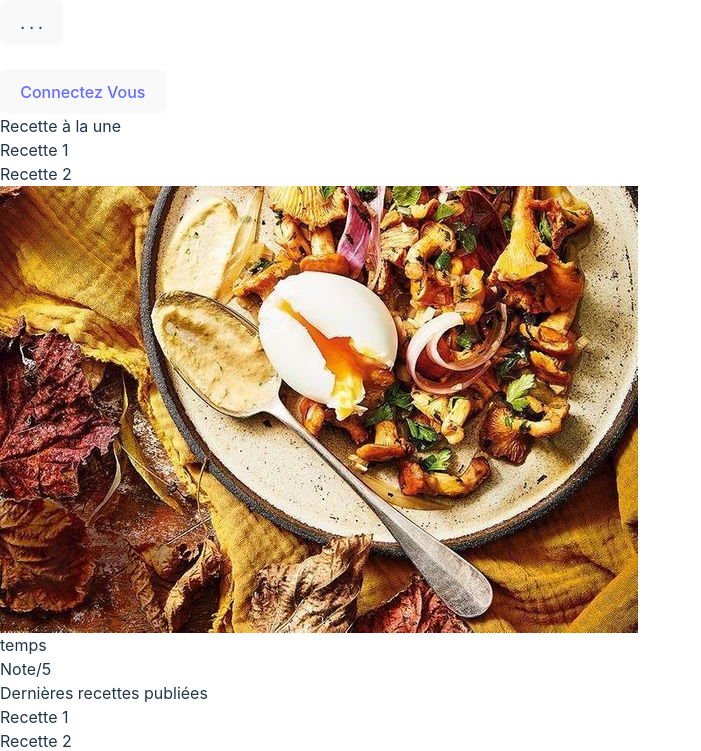
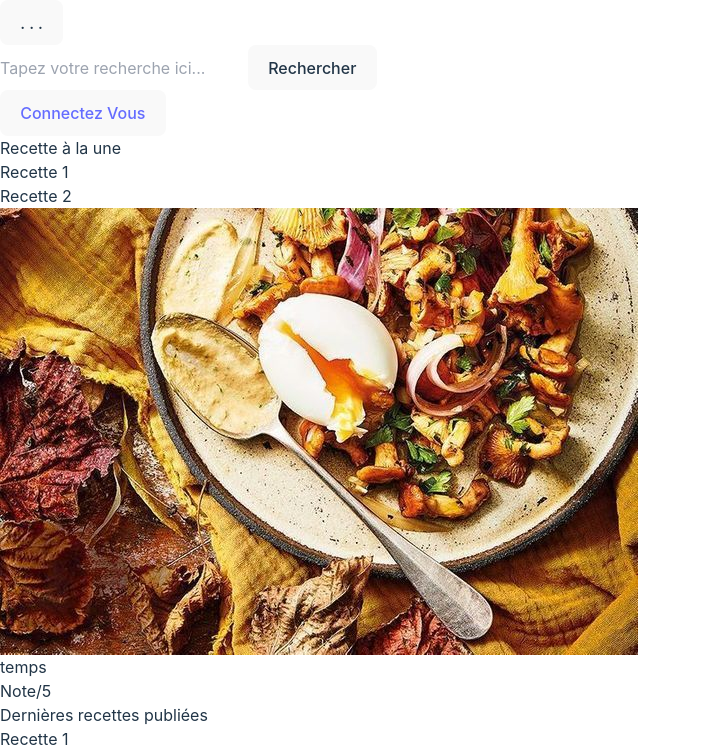
Before and after one commit to Leohne/TastLab, a React (Vite) app in the folder front/: page / in a window 1280 px wide. Shown: the top 751 px of the page, without its empty margins (0-701 px from the left). Built offline with nearby package versions, Linux system fonts and the light colour scheme.

Commit message:
handleSearch & NavigateTOSearch Implémentés et fonctionnels dans la searchBar

```diff
--- a/front/src/components/header/SearchBar.tsx
+++ b/front/src/components/header/SearchBar.tsx
@@ -1,11 +1,35 @@
-import React from 'react';
+import React, { useState } from 'react';
+import { useNavigate } from 'react-router-dom';
+import { navigateToSearch } from '../../utils/navigateToSearch';
 
-const searchBar = () => {
+const SearchBar = () => {
+
+    const [searchTerm, setSearchTerm] = useState('');
+    const navigate = useNavigate();
+
+    const handleSearch = (e: React.FormEvent<HTMLFormElement>) => {
+        e.preventDefault();
+        console.log('calling handleSearch with:', searchTerm);
+        navigateToSearch(navigate, searchTerm);
+
+    };
+
+    const handleInputChange = (e: React.ChangeEvent<HTMLInputElement>) => {
+        setSearchTerm(e.target.value);
+    };
+
     return (
-        <div className='w-3/5'>
-            <input className='w-full h-full bg-white rounded' type='text'></input>
-        </div>
+        <form className='flex flex-row' onSubmit={handleSearch}>
+            <input
+                className='w-3/5 h-full bg-white rounded'
+                type='text'
+                value={searchTerm}
+                onChange={handleInputChange}
+                placeholder="Tapez votre recherche ici..."
+            />
+            <button className='w-2/5' type="submit">Rechercher</button>
+        </form>
     );
 };
 
-export default searchBar;
+export default SearchBar;
```
